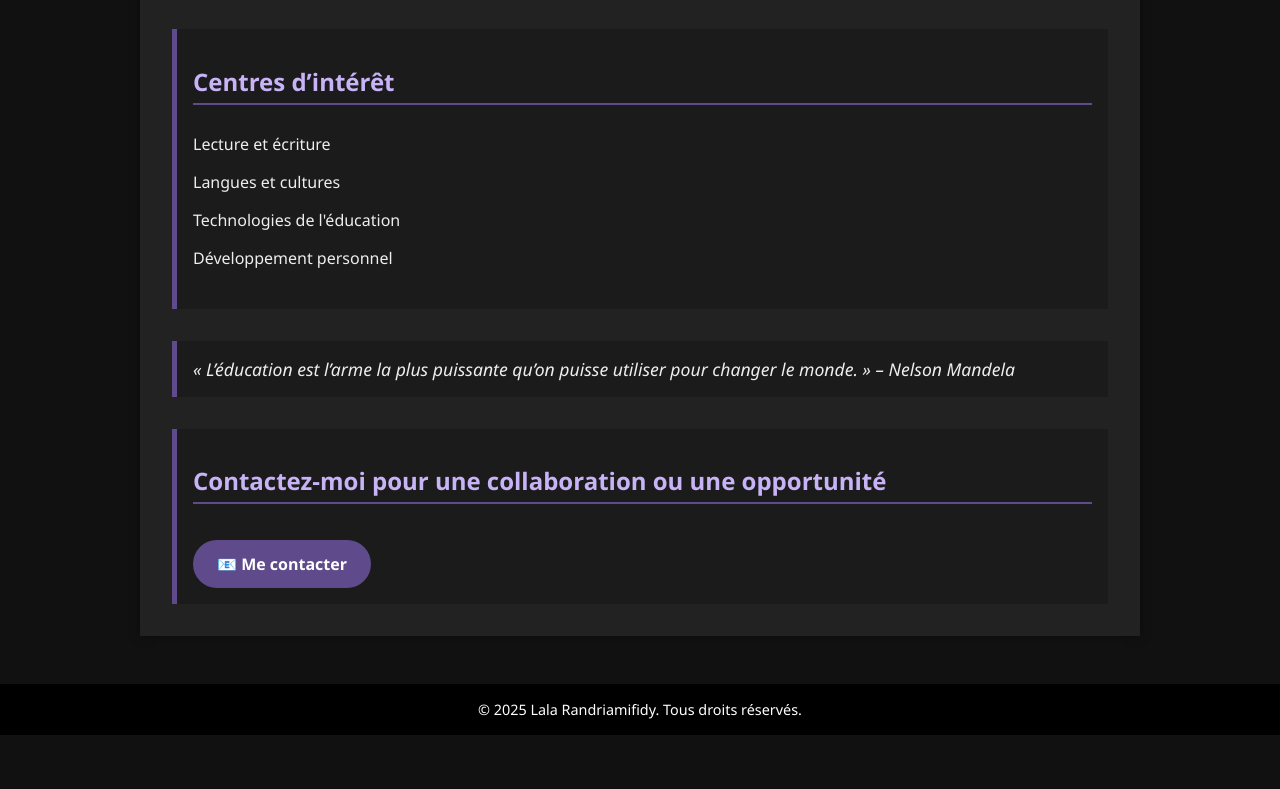
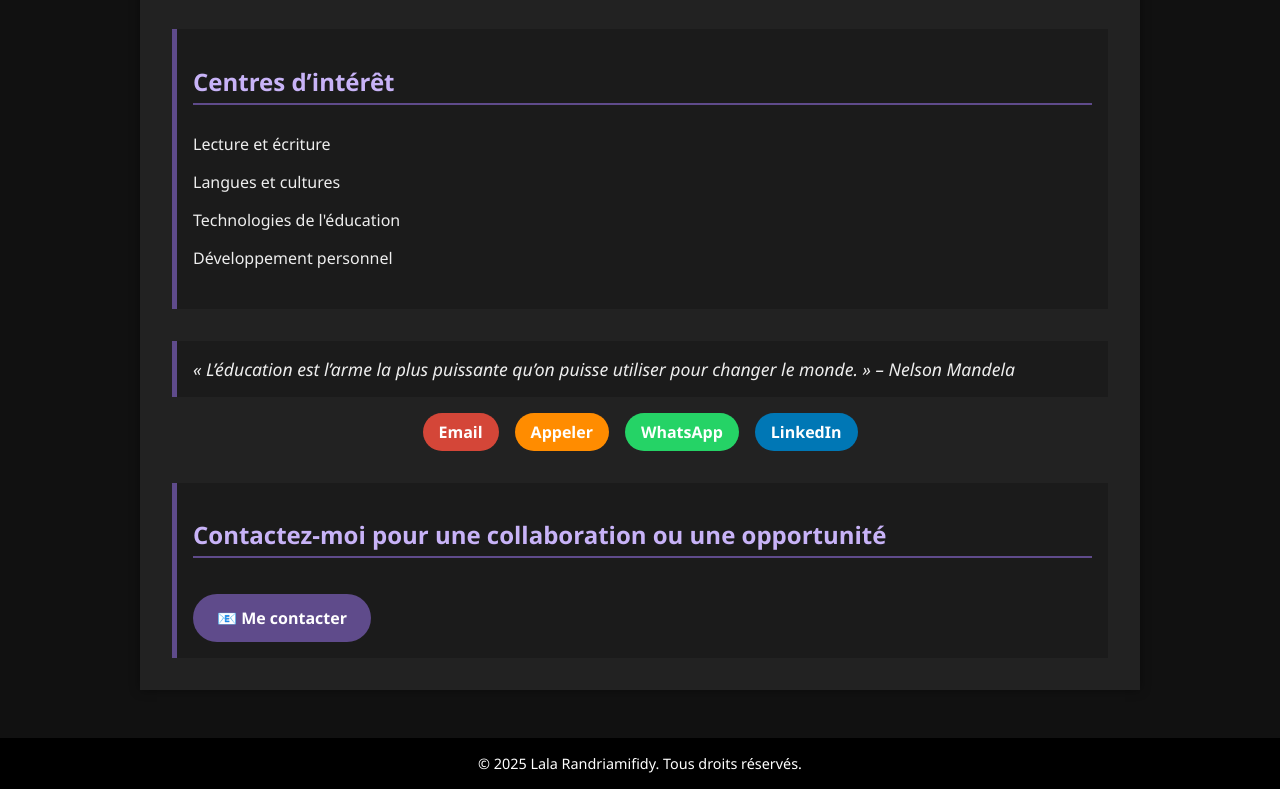
Before and after one commit to Lala-RAN-val/portfolio_lala, a plain HTML site: page index.html in a window 1280 px wide. Shown: the part 896-1685 px from the top of the page. Before the commit the page ends 1631 px from the top, so only its background shows below. Drawn offline with Linux system fonts and the light colour scheme.

Commit message:
Update index.html

```diff
--- a/index.html
+++ b/index.html
@@ -164,13 +164,13 @@
 </head>
 <body>
   <header>
-    <h1>Lala TODISOA</h1>
+    <h1>Lala Randriamifidy TODISOA</h1>
     <p>Formatrice en Français Langue Étrangère (FLE)</p>
     <div class="top-contacts">
       <a href="mailto:lalatodisoa08@gmail.com" class="email">Email</a>
       <a href="tel:+261349675465" class="phone">Appeler</a>
       <a href="https://wa.me/261349675465" class="whatsapp">WhatsApp</a>
-      <a href="#" class="linkedin">LinkedIn</a>
+      <a href="https://www.linkedin.com/in/lala-randriamifidy-todisoa-22959616b/" class="linkedin">LinkedIn</a>
     </div>
   </header>
 
@@ -210,7 +210,12 @@
     <div class="citation">
       <p>« L’éducation est l’arme la plus puissante qu’on puisse utiliser pour changer le monde. » – Nelson Mandela</p>
     </div>
-
+    <div class="top-contacts">
+      <a href="mailto:lalatodisoa08@gmail.com" class="email">Email</a>
+      <a href="tel:+261349675465" class="phone">Appeler</a>
+      <a href="https://wa.me/261349675465" class="whatsapp">WhatsApp</a>
+      <a href="https://www.linkedin.com/in/lala-randriamifidy-todisoa-22959616b/" class="linkedin">LinkedIn</a>
+    </div>
     <div class="cta">
       <h2>Contactez-moi pour une collaboration ou une opportunité</h2>
       <a href="mailto:lalatodisoa08@gmail.com">📧 Me contacter</a>
```
